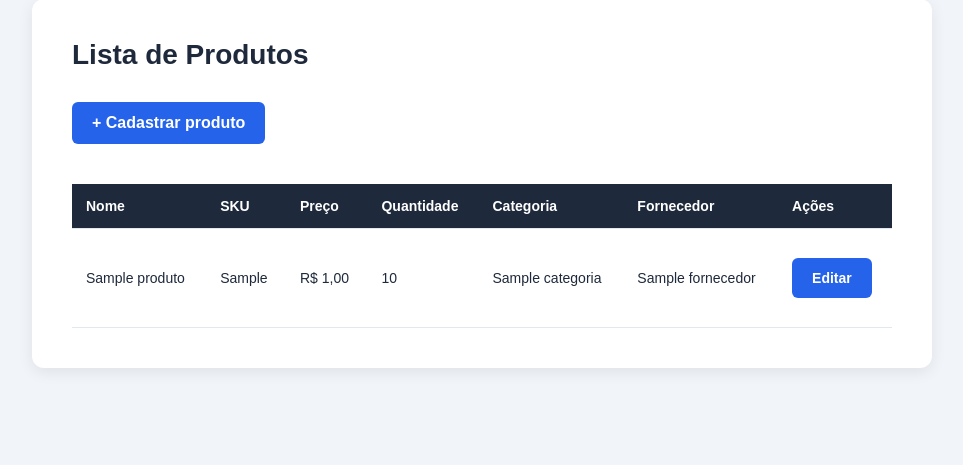
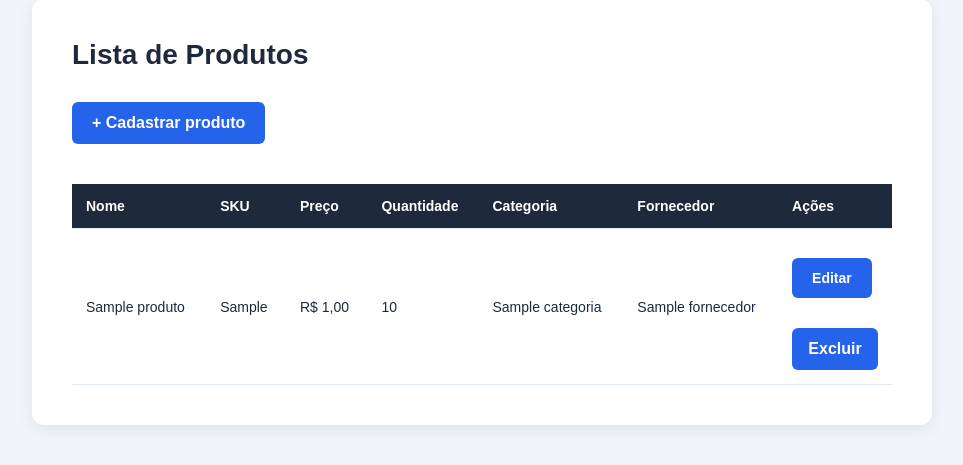
Before and after one commit to DeyzonMuriel/StockFlow, a Django app: page /produtos/ in a window 1280 px wide. Shown: the part 237-702 px from the top of the page, without its empty margins (158-1121 px from the left). Run offline with Django 5.2, Linux system fonts and the light colour scheme; tables that the repository leaves empty hold one stand-in row (values such as "Sample post").

Commit message:
feat: botão de excluir com os métodos

```diff
--- a/estoque/templates/estoque/produtos.html
+++ b/estoque/templates/estoque/produtos.html
@@ -60,6 +60,18 @@
                             <a href="{% url 'editar_produto' produto.pk %}" class="botao">
                                 Editar
                             </a>
+                            <form method="post" action="{% url 'excluir_produto' produto.pk %}">
+
+    {% csrf_token %}
+
+    <button
+        type="submit"
+        onclick="return confirm('Tem certeza que deseja excluir este produto?')"
+    >
+        Excluir
+    </button>
+
+</form>
                         </td>
                         </tr>
                     {% endfor %}
--- a/estoque/urls.py
+++ b/estoque/urls.py
@@ -26,4 +26,9 @@ urlpatterns = [
     views.editar_produto,
     name="editar_produto",
     ),
+    path(
+    "produtos/<int:produto_id>/excluir/",
+    views.excluir_produto,
+    name="excluir_produto",
+    ),
 ]
--- a/estoque/views.py
+++ b/estoque/views.py
@@ -176,3 +176,12 @@ def editar_produto(request, produto_id):
             "produto": produto,
         }
     )
+
+def excluir_produto(request, produto_id):
+
+    if request.method == "POST":
+        produto = get_object_or_404(Produto, pk=produto_id)
+
+        produto.delete()
+
+    return redirect("listar_produtos")
```
